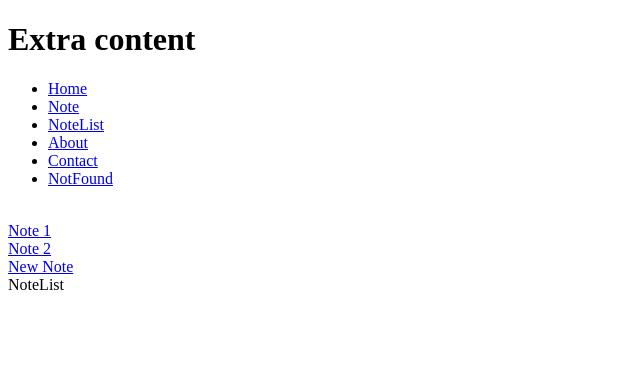
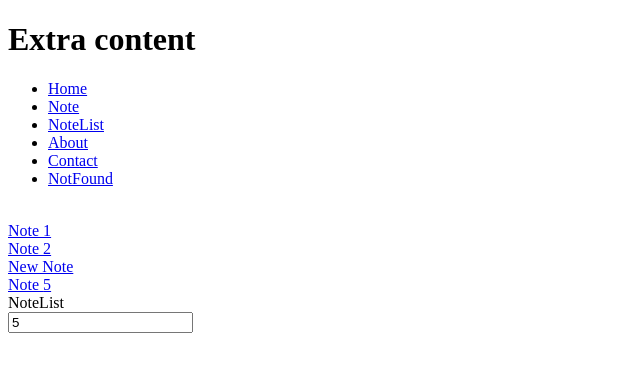
Before and after one commit to Kamilismayilzade/react-router-dom-implementation-study, a React (Vite) app: page /note in a window 1280 px wide. Shown: the top 372 px of the page, without its empty margins (0-640 px from the left). Built offline with nearby package versions, Linux system fonts and the light colour scheme.

Commit message:
useSearchParams hook

```diff
--- a/src/components/NoteLayout.tsx
+++ b/src/components/NoteLayout.tsx
@@ -1,7 +1,12 @@
-import React from 'react'
-import { Link, Outlet } from 'react-router-dom'
+import React, { useState } from 'react'
+import { Link, Outlet, useSearchParams } from 'react-router-dom'
 
 const NoteLayout = () => {
+
+  // const [number, setNumber] = useState(4);
+  const [searchParams, setSearchParams] = useSearchParams({n: 5});
+    const number = parseInt(searchParams.get('n'), 10);
+    setSearchParams({n: number.toString()});
 
   return (
     <>
@@ -13,7 +18,14 @@ const NoteLayout = () => {
         <Link to='/note/new'> New Note </Link>
         <br />
 
+        <Link to = {`/note/${number}`} >Note {number}</Link>
+        <br />
+
         <Outlet context={{hello: 'World'}} />
+
+        {/* <input type="number" value={number} onChange={ (e) => setNumber(parseInt(e.target.value)) }  /> */}
+        <input type="number" value={number} onChange={ e => setSearchParams({ n: e.target.value.toString() }) } />
+
 
     </>
   )
```
